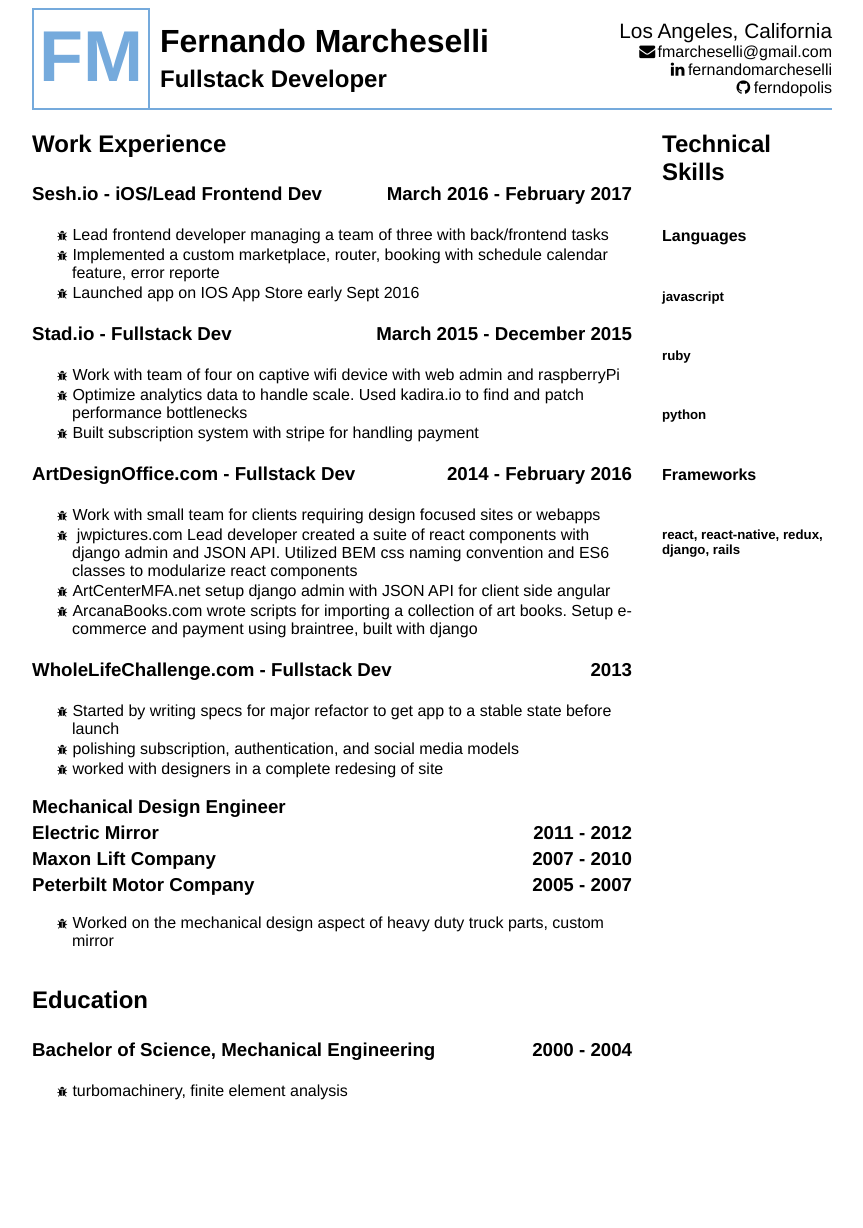
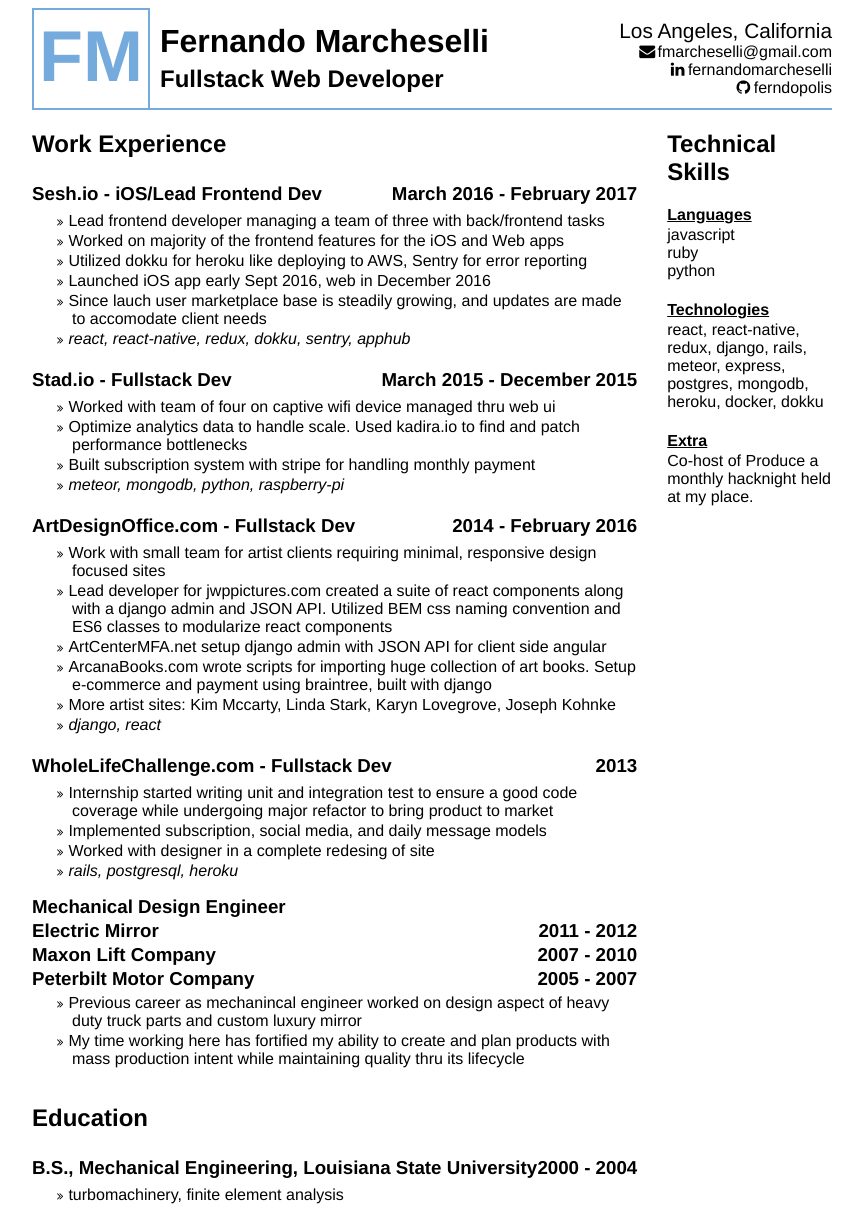
Before and after one commit to ferndopolis/ferndopolis.github.io, a Jekyll site: the page resume.html, which Jekyll copies as it is, in a window 1280 px wide. Shown: the whole page, without its empty margins (208-1071 px from the left). Built offline with Jekyll 4.4.1, drawn with Linux system fonts in a browser that asks for light colours; some web fonts are replaced; before the commit the page ends 1124 px from its top, so only the background shows below that.

Commit message:
more resume update

```diff
--- a/_posts/2017-02-23-project-1.markdown
+++ b/_posts/2017-02-23-project-1.markdown
@@ -19,6 +19,6 @@ title: Sesh
 project-date: March 2016 - February 2017
 client: Sesh
 category: iOS/Web Lead Frontend Developer
-tech: react, react-native, redux, python, mapbox, braintree, google-places, docker, aws, douku
+tech: react, react-native, redux, python, mapbox, braintree, google-places, docker, aws, dokku
 description: Lead client-side developer for Sesh <a target="_blank" href="//sesh.io">web</a> and <a target="_blank" href="//itunes.apple.com/us/app/sesh/id1047067116?mt=8">iOS</a> apps, a music production marketplace app. Started with an iOS app which was halfway into development and launch product by September. I worked along with a backend engineer on the payment process for both clients and merchants, completed the booking process and booking calendar, along with cleaning up authentication flow, Apple push notifications, and in-app notifications, and many more. Web app was completed using the same backend.
 ---
--- a/css/resume.css
+++ b/css/resume.css
@@ -41,13 +41,10 @@ a:hover {
   align-items: flex-end;
 }
 
-
-
 .resume {
   max-width: 800px;
   margin: 0 auto;
 }
-
 
 .fm-icon {
   display: inline-block;
@@ -59,7 +56,6 @@ a:hover {
   font-size: 72px;
   font-weight: 700;
 }
-
 
 .header {
   display: flex;
@@ -88,16 +84,29 @@ a:hover {
 }
 
 .skills {
-  min-width: 170px;
+  /*min-width: 170px;*/
+  width: 400px;
+}
+.skills h4 {
+  text-decoration: underline;
+  margin-bottom: 2px;
+}
+.skills p {
+  margin-top: 0;
+  margin-bottom: 0;
+}
+.skills h4:first-of-type {
+  margin-top: 0;
 }
 
 .grouped-jobs h3 {
-  margin: 2px 0;
+  margin: 0 0 2px 0 ;
 }
 
 ul {
   padding-left: 40px;
   list-style:none;
+  margin-top: 0;
 }
 
 li {
@@ -105,7 +114,7 @@ li {
 }
 
 li:before {
-  content: "\f188";
+  content: "\f101";
   margin:0 5px 0 -15px;
   /*color: #f00;*/
   font-family: 'FontAwesome';
--- a/resume.html
+++ b/resume.html
@@ -20,7 +20,7 @@
             <div class="fm-icon">FM</div>
             <div class="column">
               <h1>Fernando Marcheselli</h1>
-              <h2>Fullstack Developer</h2>
+              <h2>Fullstack Web Developer</h2>
             </div>
           </div>
           <div class="column right-justify">
@@ -49,50 +49,57 @@
 
             <div class="job">
               <div class="row-spaced">
-                <h3>Sesh.io - iOS/Lead Frontend Dev</h3>
+                <h3><a target="_blank" href="//sesh.io">Sesh.io</a> - iOS/Lead Frontend Dev</h3>
                 <h3>March 2016 - February 2017</h3>
               </div>
               <ul>
                 <li>Lead frontend developer managing a team of three with back/frontend tasks</li>
-                <li>Implemented a custom marketplace, router, booking with schedule calendar feature, error reporte</li>
-                <li>Launched app on IOS App Store early Sept 2016</li>
+                <li>Worked on majority of the frontend features for the iOS and Web apps</li>
+                <li>Utilized dokku for heroku like deploying to AWS, Sentry for error reporting</li>
+                <li>Launched iOS app early Sept 2016, web in December 2016</li>
+                <li>Since lauch user marketplace base is steadily growing, and updates are made to accomodate client needs</li>
+                <li><i>react, react-native, redux, dokku, sentry, apphub</i></li>
               </ul>
             </div>
 
             <div class="job">
               <div class="row-spaced">
-                <h3>Stad.io - Fullstack Dev</h3>
+                <h3><a target="_blank" href="//stad.io">Stad.io</a> - Fullstack Dev</h3>
                 <h3>March 2015 - December 2015</h3>
               </div>
               <ul>
-                <li>Work with team of four on captive wifi device with web admin and raspberryPi</li>
+                <li>Worked with team of four on captive wifi device managed thru web ui</li>
                 <li>Optimize analytics data to handle scale. Used kadira.io to find and patch performance bottlenecks</li>
-                <li>Built subscription system with stripe for handling payment</li>
+                <li>Built subscription system with stripe for handling monthly payment</li>
+                <li><i>meteor, mongodb, python, raspberry-pi</i></li>
               </ul>
             </div>
 
             <div class="job">
               <div class="row-spaced">
-                <h3>ArtDesignOffice.com - Fullstack Dev</h3>
+                <h3><a target="_blank" href="//artdesignoffice.com">ArtDesignOffice.com</a> - Fullstack Dev</h3>
                 <h3>2014 - February 2016</h3>
               </div>
               <ul>
-                <li>Work with small team for clients requiring design focused sites or webapps</li>
-                <li> jwpictures.com Lead developer created a suite of react components with django admin and JSON API. Utilized BEM css naming convention and ES6 classes to modularize react components</li>
-                <li>ArtCenterMFA.net setup django admin with JSON API for client side angular</li>
-                <li>ArcanaBooks.com wrote scripts for importing a collection of art books. Setup e-commerce and payment using braintree, built with django</li>
+                <li>Work with small team for artist clients requiring minimal, responsive design focused sites</li>
+                <li>Lead developer for <a href="//jwpictures.com" target="_blank">jwppictures.com</a> created a suite of react components along with a django admin and JSON API. Utilized BEM css naming convention and ES6 classes to modularize react components</li>
+                <li><a target="_blank" href="//artcentermfa.net">ArtCenterMFA.net</a> setup django admin with JSON API for client side angular</li>
+                <li><a target="_blank" href="//arcanabooks.com">ArcanaBooks.com</a> wrote scripts for importing huge collection of art books. Setup e-commerce and payment using braintree, built with django</li>
+                <li>More artist sites: <a target="_blank" href="//kimmccarty.net">Kim Mccarty</a>, <a target="_blank" href="//lindastark.net">Linda Stark</a>, <a target="_blank" href="//karynlovegrove.com">Karyn Lovegrove</a>, <a target="_blank" href="//josephkohnke.com">Joseph Kohnke</a></li>
+                <li><i>django, react</i></li>
               </ul>
             </div>
 
             <div class="job">
               <div class="row-spaced">
-                <h3>WholeLifeChallenge.com - Fullstack Dev</h3>
+                <h3><a target="_blank" href="//wholelifechallenge.com">WholeLifeChallenge.com</a> - Fullstack Dev</h3>
                 <h3>2013</h3>
               </div>
               <ul>
-                <li>Started by writing specs for major refactor to get app to a stable state before launch</li>
-                <li>polishing subscription, authentication, and social media models</li>
-                <li>worked with designers in a complete redesing of site</li>
+                <li>Internship started writing unit and integration test to ensure a good code coverage while undergoing major refactor to bring product to market</li>
+                <li>Implemented subscription, social media, and daily message models</li>
+                <li>Worked with designer in a complete redesing of site</li>
+                <li><i>rails, postgresql, heroku</i></li>
               </ul>
             </div>
 
@@ -111,14 +118,15 @@
                 <h3>2005 - 2007</h3>
               </div>
               <ul>
-                <li>Worked on the mechanical design aspect of heavy duty truck parts, custom mirror</li>
+                <li>Previous career as mechanincal engineer worked on design aspect of heavy duty truck parts and custom luxury mirror</li>
+                <li>My time working here has fortified my ability to create and plan products with mass production intent while maintaining quality thru its lifecycle</li>
               </ul>
             </div>
 
             <h2>Education</h2>
             <div class="job">
               <div class="row-spaced">
-                <h3>Bachelor of Science, Mechanical Engineering</h3>
+                <h3>B.S., Mechanical Engineering, Louisiana State University</h3>
                 <h3>2000 - 2004</h3>
               </div>
               <ul>
@@ -131,12 +139,15 @@
             <h2>Technical Skills</h2>
 
             <h4>Languages</h4>
-            <h5>javascript</h5>
-            <h5>ruby</h5>
-            <h5>python</h5>
+            <span>javascript</span>
+            <span>ruby</span>
+            <span>python</span>
 
-            <h4>Frameworks</h4>
-            <h5>react, react-native, redux, django, rails</h5>
+            <h4>Technologies</h4>
+            <p>react, react-native, redux, django, rails, meteor, express, postgres, mongodb, heroku, docker, dokku</p>
+
+            <h4>Extra</h4>
+            <p>Co-host of <a target="_blank" href="//produce.jackpine.me/">Produce</a> a monthly hacknight held at my place.</p>
           </div>
 
         </div>
```
